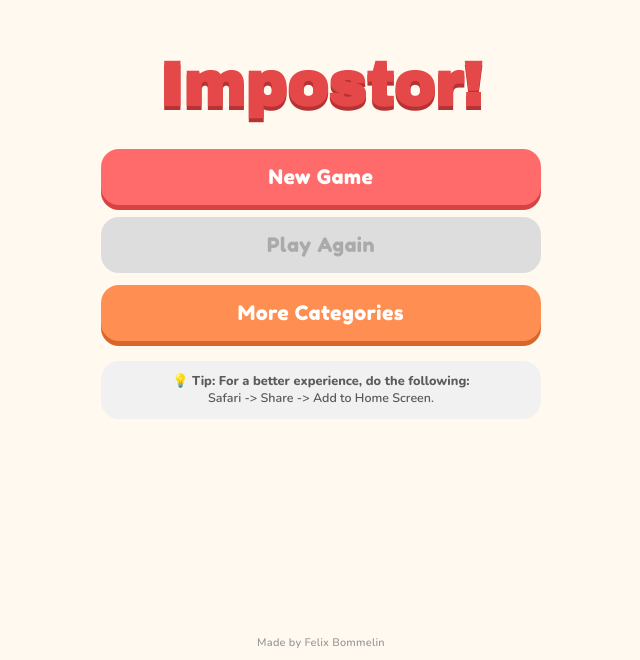
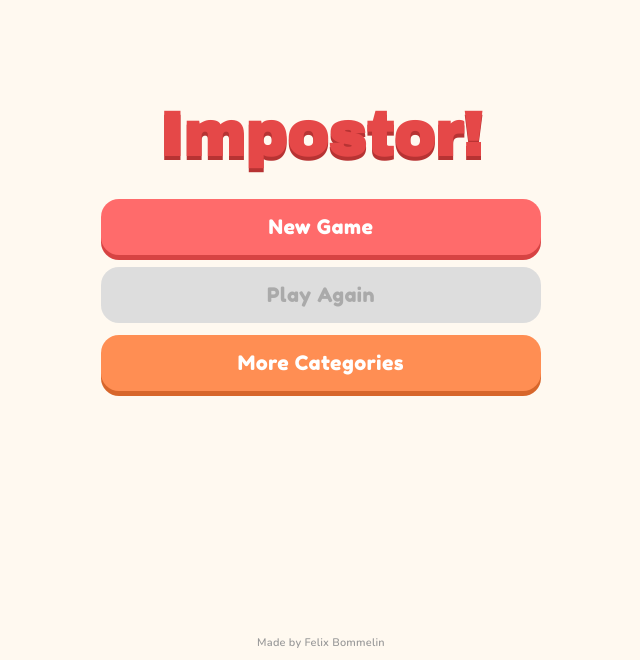
Before and after one commit to bommelin/impostor-game, a React (Vite) app: page / in a window 1280 px wide. Shown: the part 140-800 px from the top of the page, without its empty margins (319-959 px from the left). Built offline with nearby package versions, Linux system fonts and the light colour scheme; the HTML template or start-up script is replaced by a standard one.

Commit message:
More platform support tip message

```diff
--- a/src/App.jsx
+++ b/src/App.jsx
@@ -656,6 +656,24 @@ function HomeScreen({
   onOpenCustomWordBanks,
   hasPlayers,
 }) {
+  const getInstallHint = () => {
+    if (typeof window === "undefined" || typeof navigator === "undefined") return null;
+
+    const userAgent = window.navigator.userAgent || "";
+    const isIOS = /iPhone|iPad|iPod/i.test(userAgent) && !window.MSStream;
+    const isAndroid = /Android/i.test(userAgent);
+    const isStandalone =
+      window.matchMedia?.("(display-mode: standalone)")?.matches ||
+      window.navigator.standalone === true;
+
+    if (isStandalone) return null;
+    if (isIOS) return "Safari → Share → Add to Home Screen.";
+    if (isAndroid) return "Chrome → Menu → Add to Home screen (or Install app).";
+    return null;
+  };
+
+  const hintText = getInstallHint();
+
   return (
     <Screen style={{ justifyContent: "center", alignItems: "center", gap: 0 }}>
       <div className="pop" style={{ textAlign: "center", marginBottom: 32 }}>
@@ -677,6 +695,7 @@ function HomeScreen({
         <BigButton onClick={onOpenCustomWordBanks} color="#FF8E53">
           More Categories
         </BigButton>
+        {hintText && (
           <div
             style={{
               width: "100%",
@@ -692,13 +711,14 @@ function HomeScreen({
               textAlign: "center",
             }}
           >
-          <span style={{ display: "block", whiteSpace: "nowrap", color: "#5B5B5B", fontWeight: 800 }}>
+            <span style={{ display: "block", color: "#5B5B5B", fontWeight: 800 }}>
               💡 Tip: For a better experience, do the following:
             </span>
-          <span style={{ display: "block", color: "#585858", fontSize: "0.78rem", whiteSpace: "nowrap" }}>
-            Safari -&gt; Share -&gt; Add to Home Screen.
+            <span style={{ display: "block", color: "#585858", fontSize: "0.78rem" }}>
+              {hintText}
             </span>
           </div>
+        )}
       </div>
       {/* decorative blobs */}
       <div style={{ position: "absolute", top: -30, right: -30, width: 120, height: 120, borderRadius: "50%",
```
Lines whose indentation alone changed are shown as unchanged.
